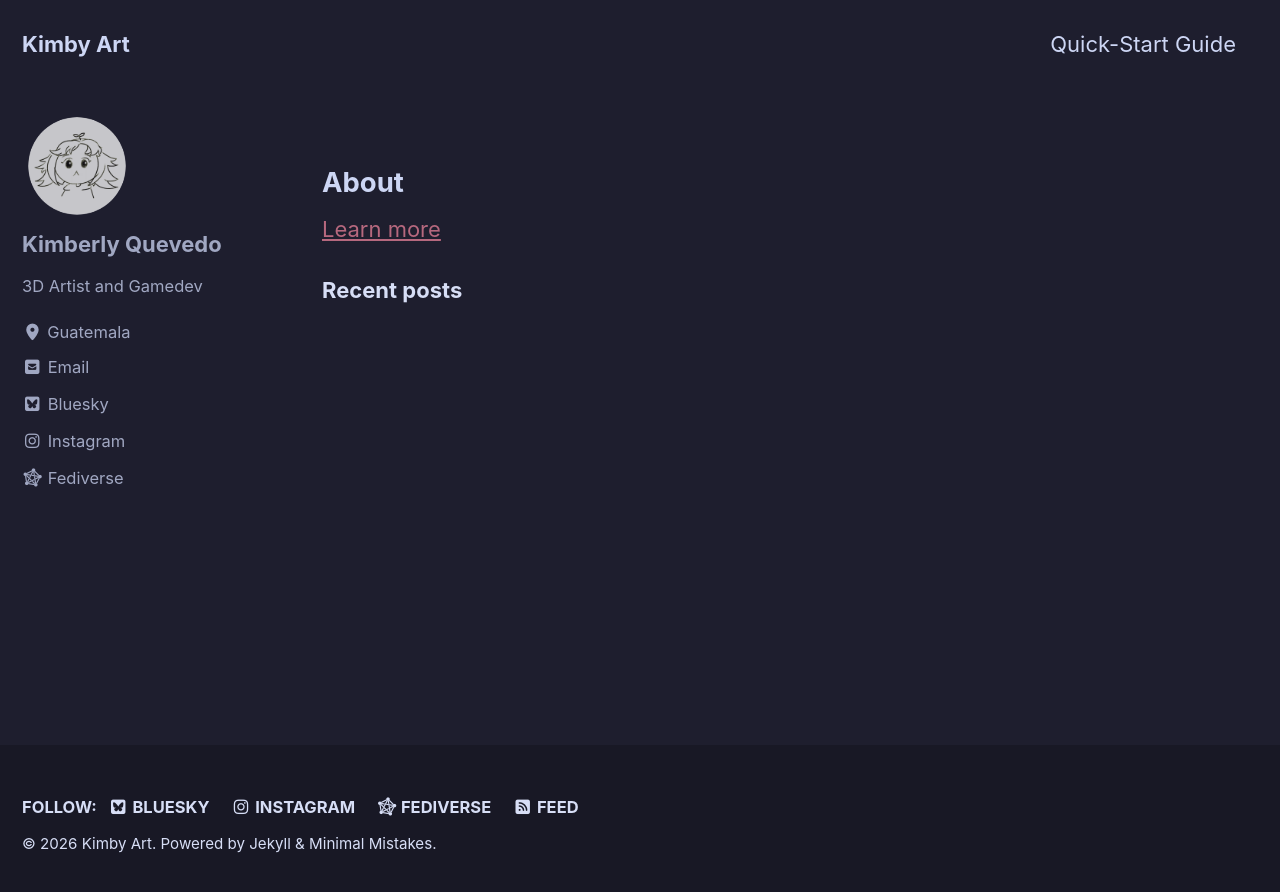
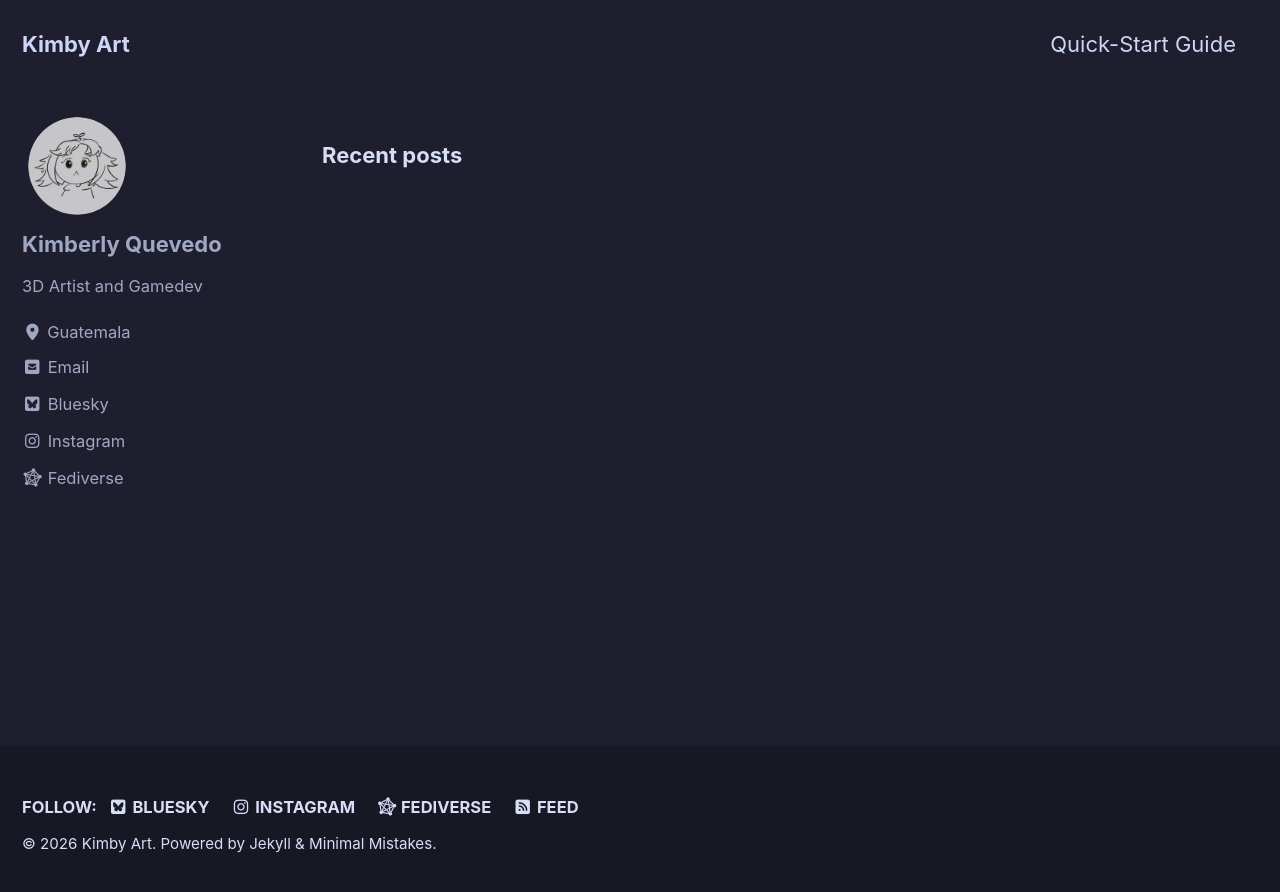
Before and after one commit to Kiimby/kiimby.github.io, a Jekyll site: the page built from index.html, in a window 1280 px wide. Shown: the top 892 px of the page. Built offline with Jekyll 4.4.1, drawn with Linux system fonts in a browser that asks for light colours; cached includes are drawn as plain includes; the list of posts is cut into pages by our own code.

Commit message:
Update index.html

```diff
--- a/index.html
+++ b/index.html
@@ -2,11 +2,3 @@
 layout: home
 author_profile: true
 ---
-<section id="about-section">
-  <h2>About</h2>
-  <div class="about-intro">
-    {% assign about-page = site.pages | where: "path", "about.html" | first %}
-    <div class="intro-text"></div>
-    <a class="about-link" href="">Learn more</a>
-  </div>
-</section>
```
